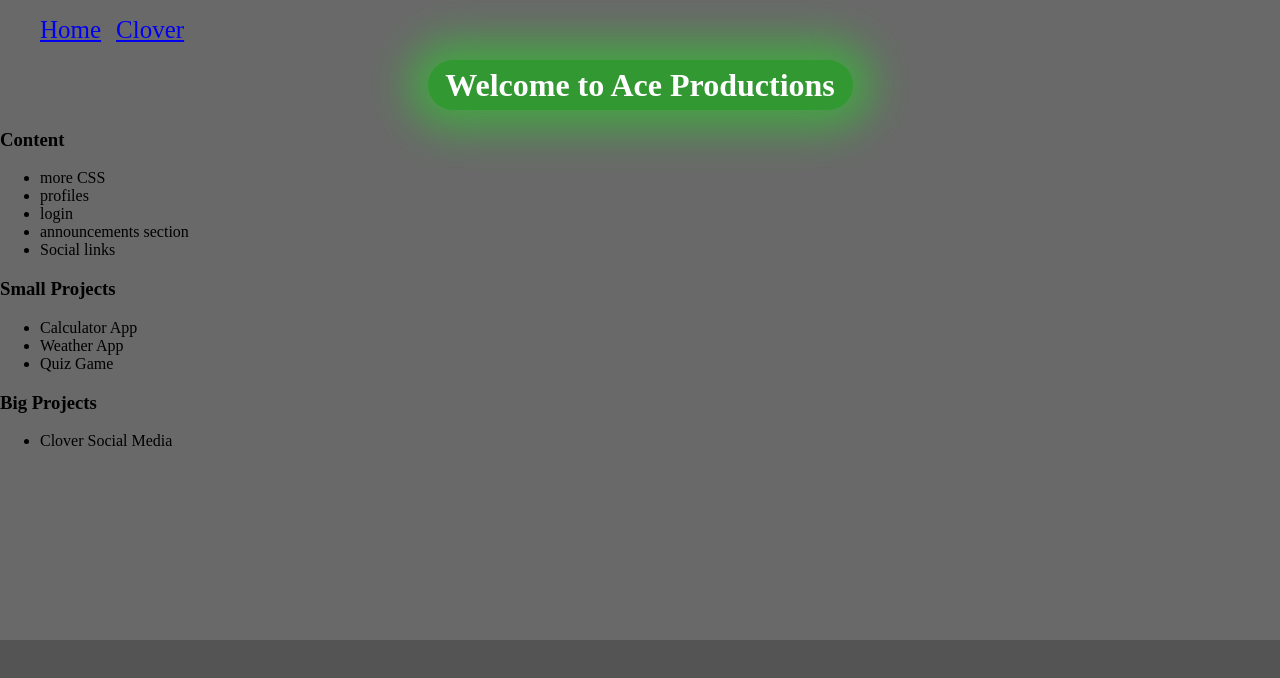
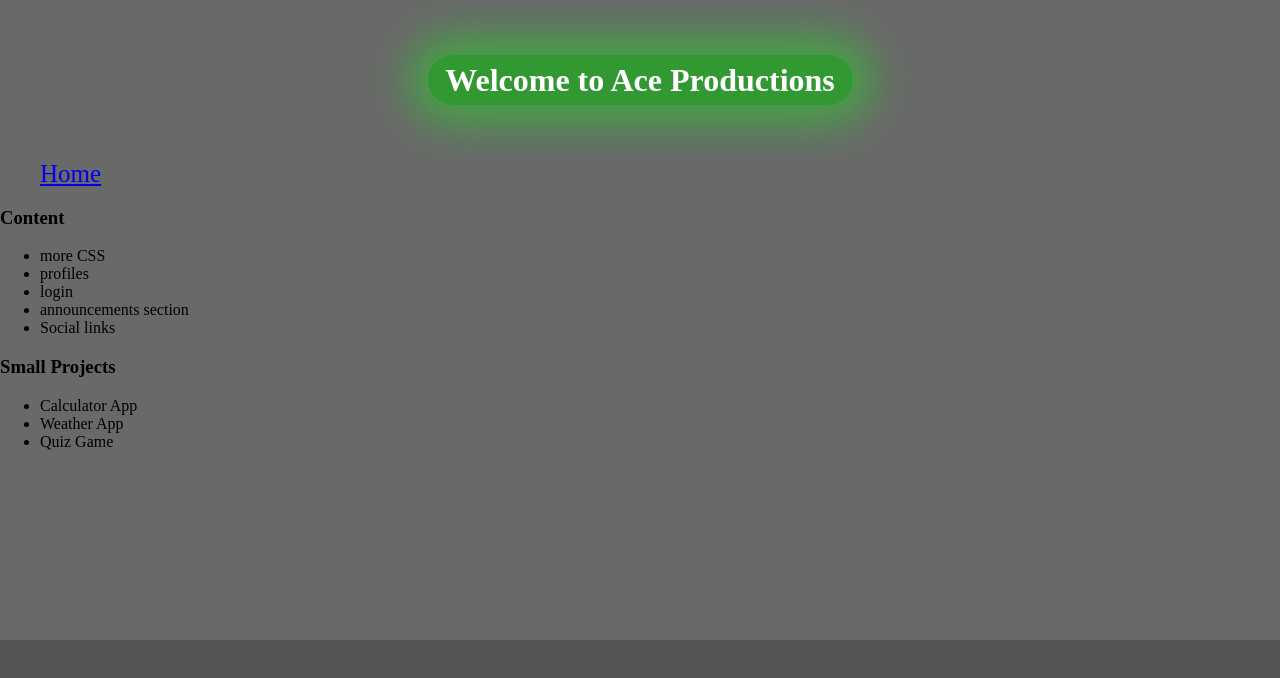
Before and after one commit to AcelyonYT/AceProductions, a React app: page / in a window 1280 px wide. Shown: the top 678 px of the page. Built offline with nearby package versions, Linux system fonts and the light colour scheme.

Commit message:
Visual changes
Made some changes to the webpage to remove unneeded tags, and made visual changes

```diff
--- a/src/frontend/App.js
+++ b/src/frontend/App.js
@@ -2,16 +2,14 @@ import React from "react";
 import './App.css';
 import { BrowserRouter, Routes, Route } from 'react-router-dom';
 import Layout from "./javascripts/layout";
-import Home from "./javascripts/pages/home";
-import Clover from "./javascripts/pages/clover";
+// import Home from "./javascripts/pages/home";
 
 function App() {
     return (
         <BrowserRouter>
             <Routes>
                 <Route path="/" element={<Layout />}>
-                    <Route index element={<Home />} />
-                    <Route path="clover" element={<Clover />} />
+                    {/* <Route index element={<Home />} /> */}
                 </Route>
             </Routes>
         </BrowserRouter>
--- a/src/frontend/css/components/navBar/navBarStyles.css
+++ b/src/frontend/css/components/navBar/navBarStyles.css
@@ -1,3 +1,6 @@
+#optionList {
+    margin: 0%;
+}
 .navOptions {
     display: inline;
     margin-right: 15px;
--- a/src/frontend/css/layouts/header.css
+++ b/src/frontend/css/layouts/header.css
@@ -1,3 +1,9 @@
+#box {
+    height: 160px;
+    display: flex;
+    align-items: center;
+    justify-content: center;
+}
 #titleBox {
     /* Center Border */
     margin: auto;
--- a/src/frontend/javascripts/components/list/homeList.js
+++ b/src/frontend/javascripts/components/list/homeList.js
@@ -17,10 +17,6 @@ function List() {
                 <li>Weather App</li>
                 <li>Quiz Game</li>
             </ul>
-            <h3 className="listTitle">Big Projects</h3>
-            <ul>
-                <li>Clover Social Media</li>
-            </ul>
         </div>
     );
 }
--- a/src/frontend/javascripts/components/navBar/nav.js
+++ b/src/frontend/javascripts/components/navBar/nav.js
@@ -4,13 +4,10 @@ import { Link } from "react-router-dom";
 
 function NavBar() {
     return (
-        <nav>
-            <ul>
+        <nav id="navbar">
+            <ul id="optionList">
                 <li onClick={changeTitle.bind(changeTitle, "Welcome to Ace Productions")} className="navOptions">
                     <Link to="/">Home</Link>
-                </li>
-                <li onClick={changeTitle.bind(changeTitle, "Welcome to Clover")} className="navOptions">
-                    <Link to="/clover">Clover</Link>
                 </li>
             </ul>
         </nav>
--- a/src/frontend/javascripts/layout.js
+++ b/src/frontend/javascripts/layout.js
@@ -2,13 +2,15 @@ import React from "react";
 import {Outlet} from "react-router-dom";
 import NavBar from "./components/navBar/nav";
 import Header from "./layouts/header";
+import Wrapper from "./layouts/wrapper";
 import Footer from "./layouts/footer";
 
 const Layout = () => {
     return (
         <>
+            <Header />
             <NavBar />
-            <Header />
+            <Wrapper />
             <Footer />
             <Outlet />
         </>
--- a/src/frontend/javascripts/layouts/header.js
+++ b/src/frontend/javascripts/layouts/header.js
@@ -3,8 +3,10 @@ import "../../css/layouts/header.css"
 
 function Header() {
     return (
-        <div id="titleBox">
-            <h1 id='title'>Welcome to Ace Productions</h1>
+        <div id="box">
+            <div id="titleBox">
+                <h1 id='title'>Welcome to Ace Productions</h1>
+            </div>
         </div>
     );
 }
--- /dev/null
+++ b/src/frontend/javascripts/layouts/wrapper.js
@@ -0,0 +1,14 @@
+import React from 'react';
+import Home from "../pages/home";
+
+function Wrapper(){
+    return (
+        <div id="wrapper">
+            <>
+                <Home />
+            </>
+        </div>
+    )
+}
+
+export default Wrapper;
--- a/src/frontend/javascripts/pages/clover.js
+++ /dev/null
@@ -1,11 +0,0 @@
-import React from "react";
-import "../../css/pages/clover.css";
-
-function Clover() {
-    return (
-        <div id="cloverContent">
-        </div>
-    );
-}
-
-export default Clover;
--- a/src/frontend/javascripts/pages/home.js
+++ b/src/frontend/javascripts/pages/home.js
@@ -1,15 +1,12 @@
 import React from "react";
-import "../../css/pages/home.css";
 import List from "../components/list/homeList";
 
 function Home() {
     return (
         <div id="homeContent">
-            <div id="contentBox">
-                <>
-                    <List />
-                </>
-            </div>
+            <>
+                <List />
+            </>
         </div>
     );
 }
```
Also changed, not shown: src/frontend/css/pages/clover.css (deleted), src/frontend/css/pages/home.css (deleted).
